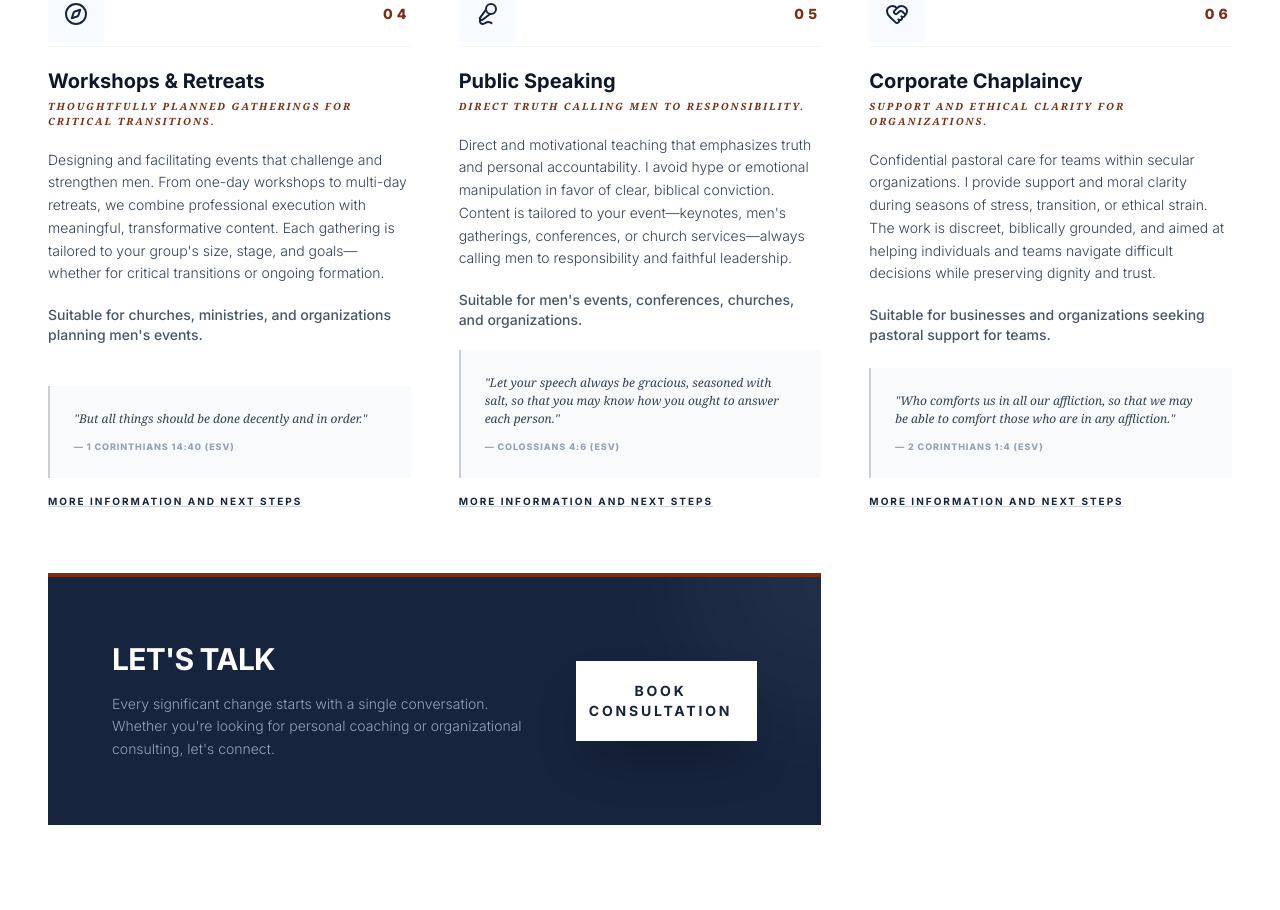
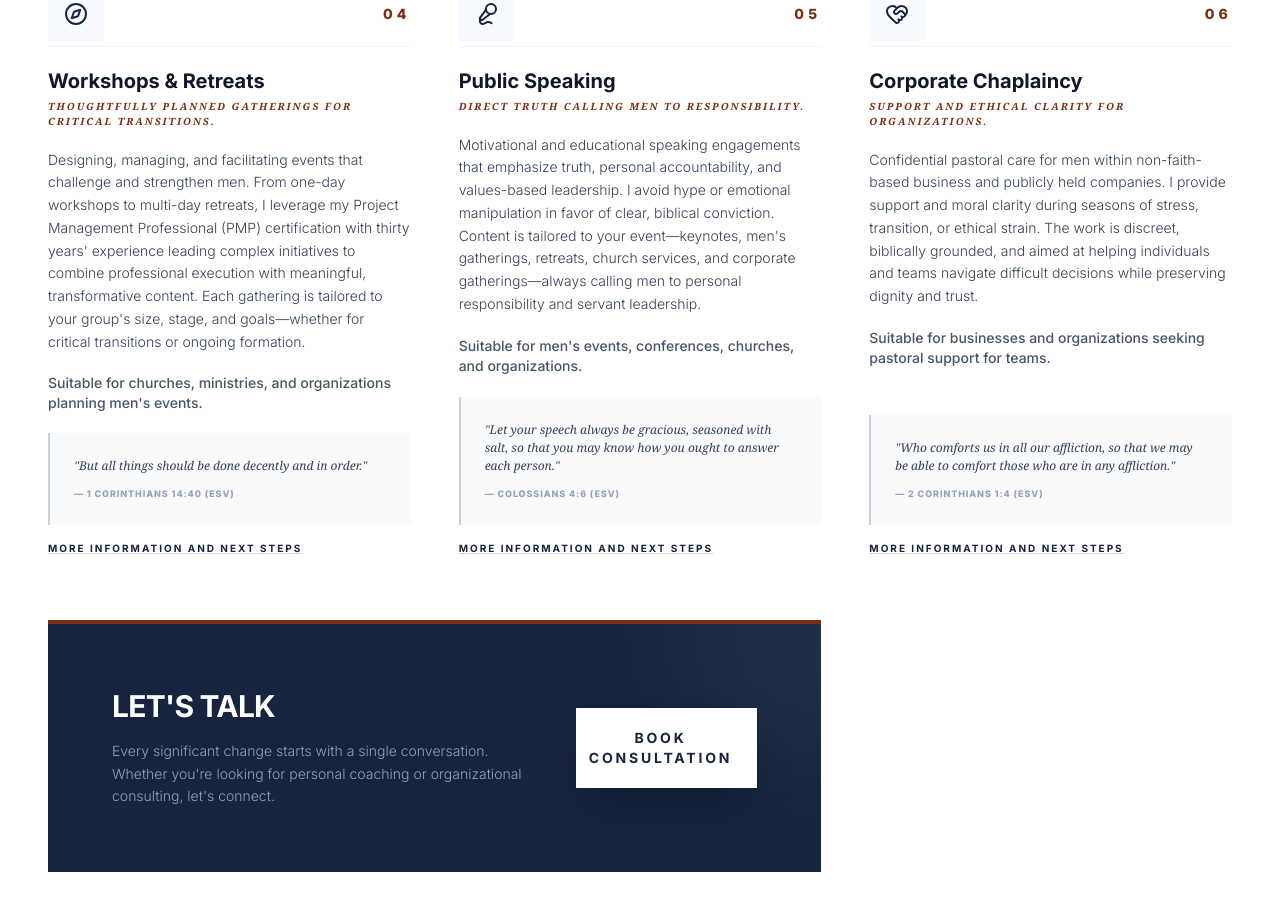
Before and after one commit to jeff1010ihs/jeffbuckner-com, a React (Vite) app: page / in a window 1280 px wide. Shown: the part 1760-2670 px from the top of the page. Built offline with nearby package versions, Linux system fonts and the light colour scheme.

Commit message:
Update constants.tsx

```diff
--- a/constants.tsx
+++ b/constants.tsx
@@ -46,7 +46,7 @@ export const SERVICES: Service[] = [
     title: "Workshops & Retreats",
     tagline: "Thoughtfully planned gatherings for critical transitions.",
     icon: <Compass className="w-6 h-6" />,
-    description: "Designing and facilitating events that challenge and strengthen men. From one-day workshops to multi-day retreats, we combine professional execution with meaningful, transformative content. Each gathering is tailored to your group's size, stage, and goals—whether for critical transitions or ongoing formation.",
+    description: "Designing, managing, and facilitating events that challenge and strengthen men. From one-day workshops to multi-day retreats, I leverage my Project Management Professional (PMP) certification with thirty years' experience leading complex initiatives to combine professional execution with meaningful, transformative content. Each gathering is tailored to your group's size, stage, and goals—whether for critical transitions or ongoing formation.",
     suitableFor: "churches, ministries, and organizations planning men's events",
     scripture: "But all things should be done decently and in order.",
     reference: "1 Corinthians 14:40 (ESV)"
@@ -56,7 +56,7 @@ export const SERVICES: Service[] = [
     title: "Public Speaking",
     tagline: "Direct truth calling men to responsibility.",
     icon: <Mic2 className="w-6 h-6" />,
-    description: "Direct and motivational teaching that emphasizes truth and personal accountability. I avoid hype or emotional manipulation in favor of clear, biblical conviction. Content is tailored to your event—keynotes, men's gatherings, conferences, or church services—always calling men to responsibility and faithful leadership.",
+    description: "Motivational and educational speaking engagements that emphasize truth, personal accountability, and values-based leadership. I avoid hype or emotional manipulation in favor of clear, biblical conviction. Content is tailored to your event—keynotes, men's gatherings, retreats, church services, and corporate gatherings—always calling men to personal responsibility and servant leadership.",
     suitableFor: "men's events, conferences, churches, and organizations",
     scripture: "Let your speech always be gracious, seasoned with salt, so that you may know how you ought to answer each person.",
     reference: "Colossians 4:6 (ESV)"
@@ -66,7 +66,7 @@ export const SERVICES: Service[] = [
     title: "Corporate Chaplaincy",
     tagline: "Support and ethical clarity for organizations.",
     icon: <HeartHandshake className="w-6 h-6" />,
-    description: "Confidential pastoral care for teams within secular organizations. I provide support and moral clarity during seasons of stress, transition, or ethical strain. The work is discreet, biblically grounded, and aimed at helping individuals and teams navigate difficult decisions while preserving dignity and trust.",
+    description: "Confidential pastoral care for men within non-faith-based business and publicly held companies. I provide support and moral clarity during seasons of stress, transition, or ethical strain. The work is discreet, biblically grounded, and aimed at helping individuals and teams navigate difficult decisions while preserving dignity and trust.",
     suitableFor: "businesses and organizations seeking pastoral support for teams",
     scripture: "Who comforts us in all our affliction, so that we may be able to comfort those who are in any affliction.",
     reference: "2 Corinthians 1:4 (ESV)"
```
